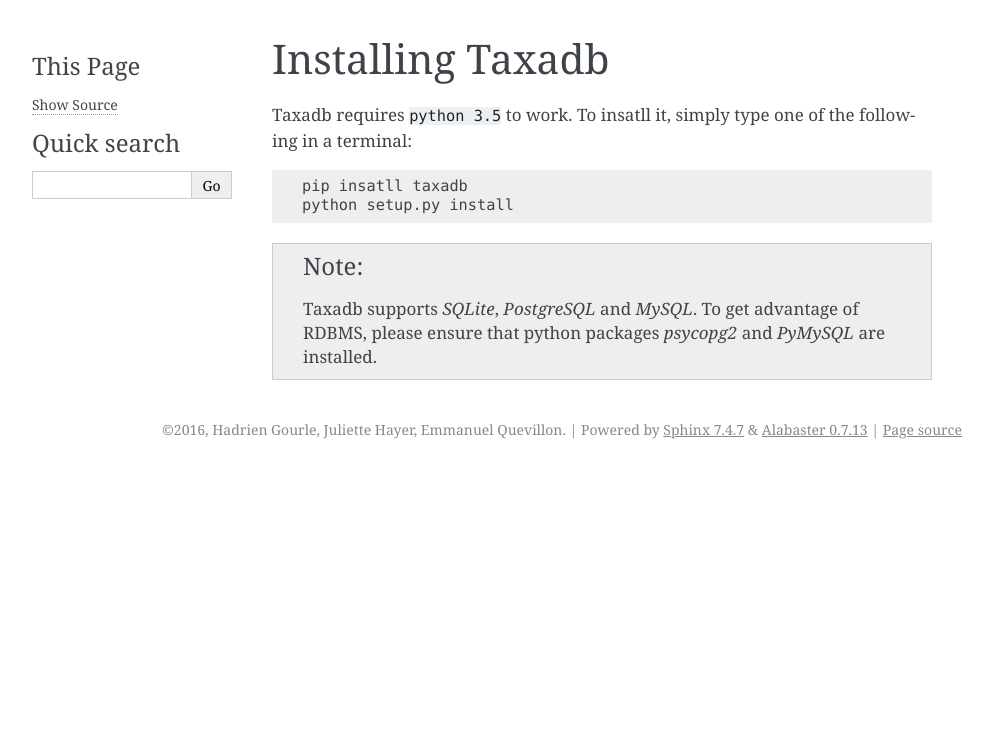
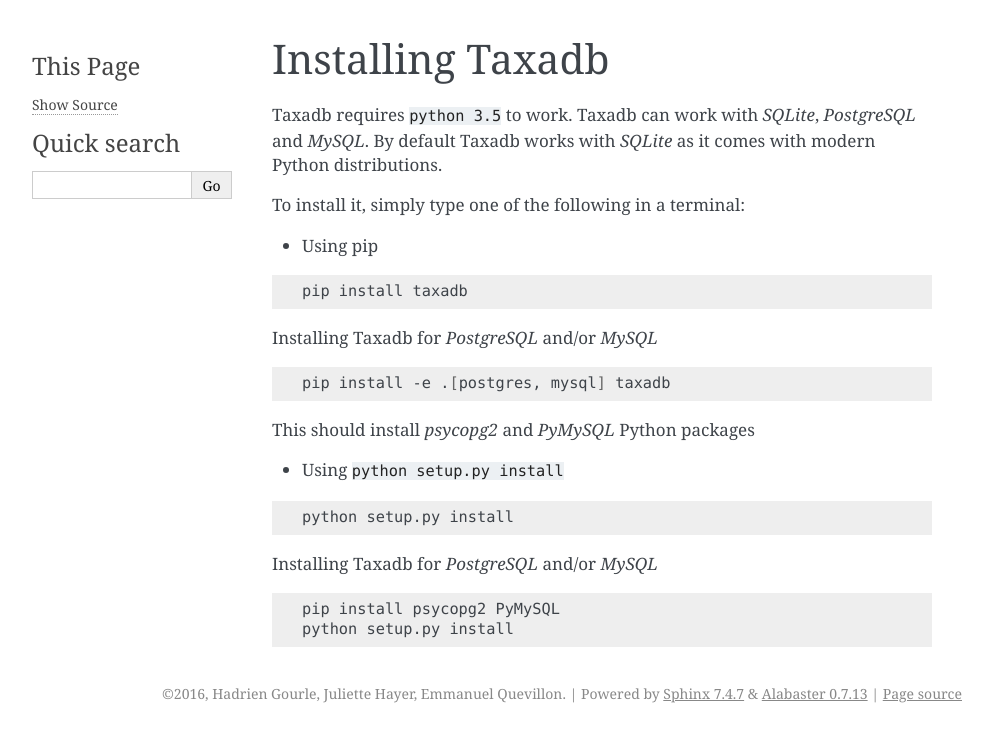
Before and after one commit to HadrienG/taxadb, a Sphinx documentation site: the page built from doc/taxadb/install.rst, in a window 1280 px wide. Shown: the top 742 px of the page, without its empty margins (148-1141 px from the left). Built offline with Sphinx 7.4.7, drawn with Linux system fonts in a browser that asks for light colours.

Commit message:
Upated install procedure

```diff
--- a/doc/taxadb/install.rst
+++ b/doc/taxadb/install.rst
@@ -3,14 +3,36 @@
 Installing Taxadb
 =================
 
-Taxadb requires :code:`python 3.5` to work. To insatll it, simply type one of the following in a terminal:
+Taxadb requires :code:`python 3.5` to work. Taxadb can work with `SQLite`, `PostgreSQL` and `MySQL`. By default Taxadb
+works with `SQLite` as it comes with modern Python distributions.
+
+To install it, simply type one of the following in a terminal:
+
+* Using pip
 
 .. code-block:: bash
 
-   pip insatll taxadb
+   pip install taxadb
+
+Installing Taxadb for `PostgreSQL` and/or `MySQL`
+
+.. code-block:: bash
+
+    pip install -e .[postgres, mysql] taxadb
+
+This should install `psycopg2` and `PyMySQL` Python packages
+
+
+* Using :code:`python setup.py install`
+
+
+.. code-block:: bash
+
    python setup.py install
 
-.. note::
+Installing Taxadb for `PostgreSQL` and/or `MySQL`
 
-   Taxadb supports `SQLite`, `PostgreSQL` and `MySQL`. To get advantage of RDBMS, please ensure that python packages
-   `psycopg2` and `PyMySQL` are installed.
+.. code-block:: bash
+
+   pip install psycopg2 PyMySQL
+   python setup.py install
```
